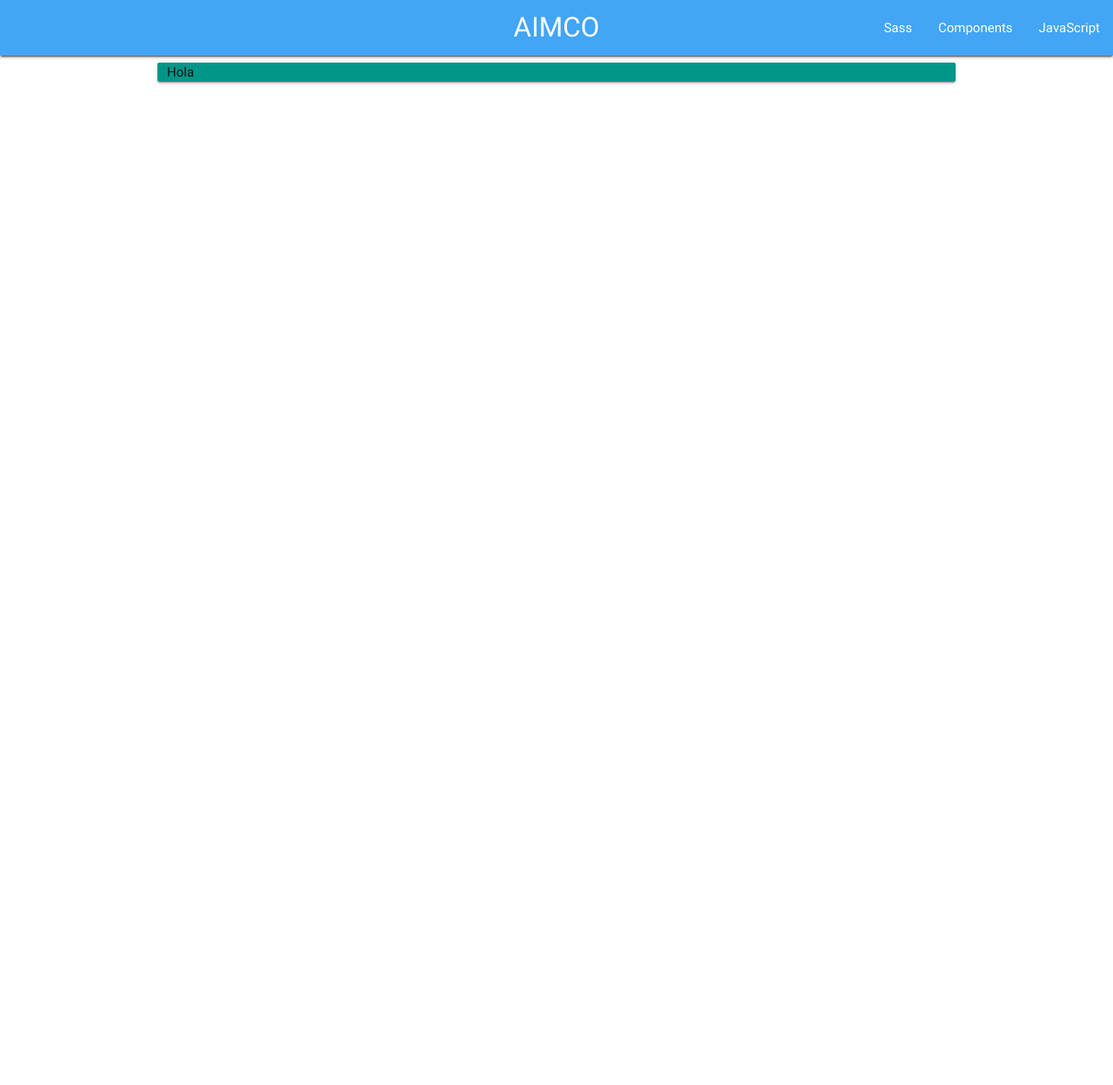
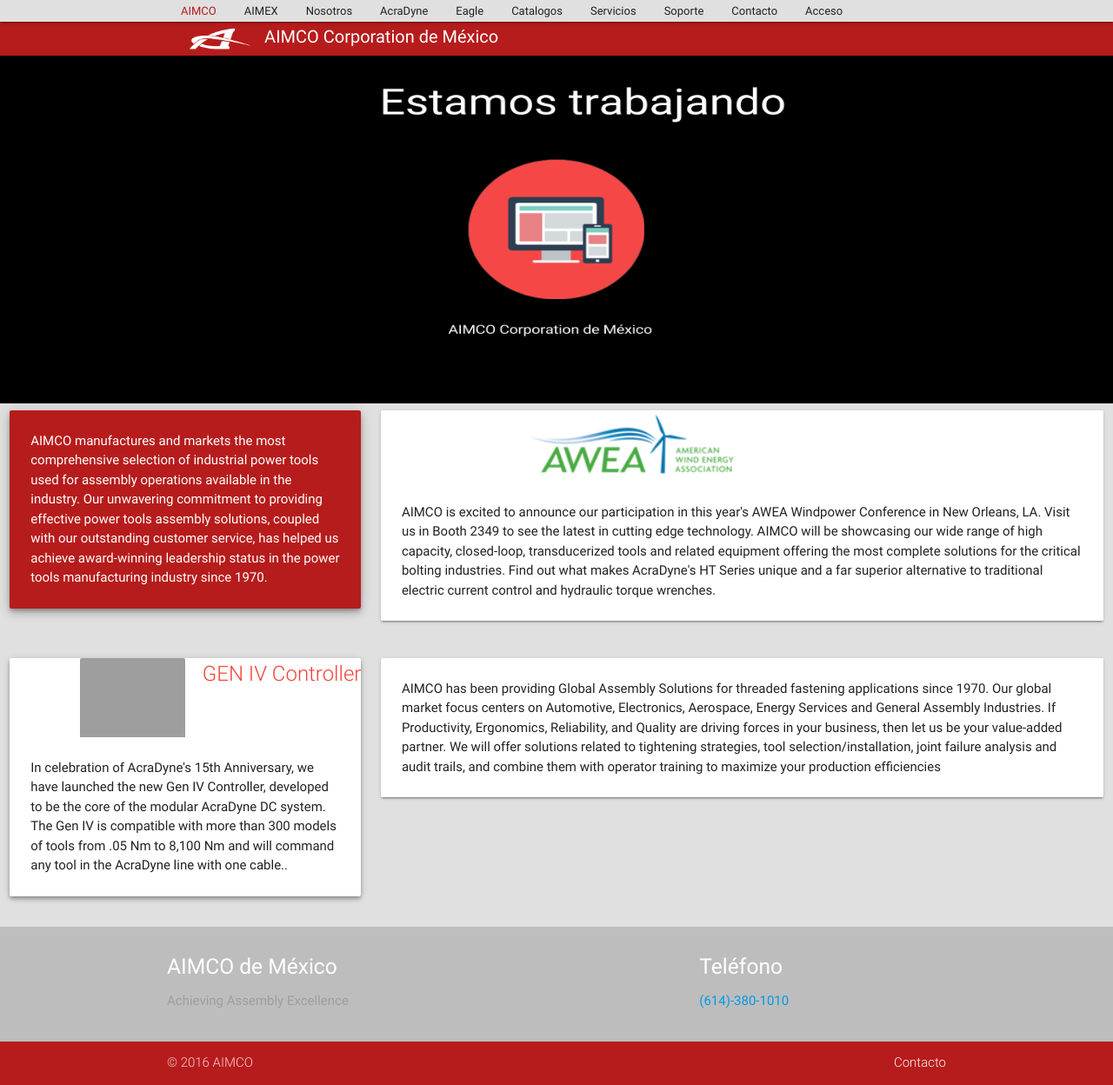
Before and after one commit to chubuntuarc/AIMCO-Materialize, a PHP site: page / in a window 1280 px wide. Shown: the whole page at 87% size. Before the commit the page ends 97 px from the top, so only its background shows below. Run offline with PHP 8.4, Linux system fonts and the light colour scheme; some libraries are stand-ins or nearby versions; grey boxes are pictures that could not be loaded.

Commit message:
Diseño inicial sitio web
Se crea un boseto de diseño para la web principal de AIMCO de México

```diff
--- /dev/null
+++ b/css/diseno.css
@@ -0,0 +1,15 @@
+/*Stylesheet con diseños adicionales para formato de la web*/
+/*Diseño de la barra superior de cada página*/
+.activo { color:#B71C1C; }
+body{ background-color: #e0e0e0; }
+header a:hover:not(.activo) { color: #B71C1C; }
+#aimco{position: relative; left: 18%; top: 10px; font-size: 20px;}
+header{ background-color: #e0e0e0; box-shadow: 2px 2px 2px gray; color: #212121; height: 25px; position: fixed; top: auto; width: 100%; z-index: 1999;}
+header li { float: left; }
+header li a { display: block; color: #212121; font-size: 13px; text-align: center; padding: 0px 16px; text-decoration: none; }
+header ul { list-style-type: none; margin-left: 15%; margin-top: 3px; padding: 0; overflow: hidden; }
+#logo { height: 25px; left: 17%; position: relative; top: 18px; width: 70px; z-index: 998;}
+#logo_tarjeta1 {height: 30%; width: 30%; position: relative; left: 20%;}
+.slider{background-color: black;}
+.slider img{width: 70%; height: 100%; margin-left: 15%;}
+#titulo_pagina{position: fixed; top: 0; z-index: 997; display: block;}
--- a/index.php
+++ b/index.php
@@ -1,28 +1,136 @@
+<!--Sitio web desarrollado para AIMCO Corporation de México
+    Desarrollado por Jesus Arciniega chubuntu.github.io
+    Desarrollado en PHP - HTML5 - Javascript - CSS
+    Utilizando Materialize http://materializecss.com/
+    Derechos Reservados 2016-->
 <!DOCTYPE html>
 <html>
   <head>
+    <!--Meta-Tags-->
     <meta charset="utf-8">
     <meta name="viewport" content="width-device-width, user-scalable=no, initial-scale=1.0, maximum-scale=1.0, minimum-scale=1.0">
+    <meta name="autor" content="Jesus Arciniega">
+    <meta name="description" content="Dashboard Corporativo de AIMCO Corporation de México" />
+    <!--/Meta-Tags-->
     <title>AIMCO Corporation de México</title>
+    <!--Stylesheets-->
     <link rel="stylesheet" href="https://cdnjs.cloudflare.com/ajax/libs/materialize/0.97.5/css/materialize.min.css" media="screen" title="no title" charset="utf-8">
+    <link rel="stylesheet" href="css/diseno.css" media="screen" title="no title" charset="utf-8">
+    <!--/Stylesheets-->
   </head>
   <body>
-    <nav>
-      <div class="nav-wrapper blue lighten-1 z-depth-1">
-        <a href="#" class="brand-logo center">AIMCO</a>
-        <ul id="nav-mobile" class="right hide-on-med-and-down">
-          <li><a href="sass.html">Sass</a></li>
-          <li><a href="badges.html">Components</a></li>
-          <li><a href="collapsible.html">JavaScript</a></li>
+    <!--Barra superior - Header-->
+    <header class="z-depth-1">
+        <ul>
+          <li><a class="activo" href="#">AIMCO</a></li>
+          <li><a href="http://aimex.sytes.net/" target="_blank">AIMEX</a></li>
+          <li><a href="http://aimco-global.com/" target="_blank">Nosotros</a></li>
+          <li><a href="http://www.aimco-solutions.com/acradyne.asp" target="_blank">AcraDyne</a></li>
+          <li><a href="http://www.eagle-premier.com/" target="_blank">Eagle</a></li>
+          <li><a href="http://www.aimco-solutions.com/online_catalog.asp" target="_blank">Catalogos</a></li>
+          <li><a href="#">Servicios</a></li>
+          <li><a href="#">Soporte</a></li>
+          <li><a href="#">Contacto</a></li>
+          <li><a href="#">Acceso</a></li>
+
         </ul>
+    </header>
+
+    <nav id="tiulo_pagina">
+      <div class="nav-wrapper red darken-4">
+        <img src="img/logo.png" id="logo">
+          <a href="#" id="aimco">AIMCO Corporation de México</a>
       </div>
     </nav>
-    <div class="container">
-      <div class="row">
-          <div class="card-panel teal col s12 m12">Hola</div>
+    <!--/Barra superior - Header-->
+    <!--Slider-->
+    <div class="slider">
+      <img src="img/big.png" alt="" />
+    </div>
+    <!--/Slider-->
+    <!--Tarjetas-->
+    <div class="row">
+      <div class="col s12 m4">
+        <div class="card-panel  red darken-4 z-depth-3">
+          <span class="white-text">AIMCO manufactures and markets the most comprehensive selection
+             of industrial power tools used for assembly operations available in the industry.
+              Our unwavering commitment to providing effective power tools assembly solutions,
+              coupled with our outstanding customer service, has helped us achieve award-winning
+              leadership status in the power tools manufacturing industry since 1970.
+          </span>
+        </div>
+      </div>
+      <div class="col s12 m8">
+        <div class="card z-depth-1">
+          <div class="card-image ">
+            <img src="img/awea-logo.png" id="logo_tarjeta1">
+          </div>
+          <div class="card-content">
+            <p>AIMCO is excited to announce our participation in this year's AWEA Windpower Conference in New Orleans, LA.
+               Visit us in Booth 2349 to see the latest in cutting edge technology.
+                AIMCO will be showcasing our wide range of high capacity, closed-loop, transducerized tools
+                 and related equipment offering the most complete solutions for the critical bolting industries.
+                  Find out what makes AcraDyne's HT Series unique and a far superior alternative to traditional
+                  electric current control and hydraulic torque wrenches.</p>
+          </div>
+        </div>
       </div>
     </div>
+    <div class="row">
+      <div class="col s12 m4">
+        <div class="card z-depth-2">
+          <span class="card-title right red-text darken-4-text"> GEN IV Controller</span>
+          <div class="card-image ">
+            <img src="http://aimco-global.com/images/Aimco_Controller.png" id="logo_tarjeta1">
+          </div>
+          <div class="card-content">
+            <p>
+              In celebration of AcraDyne's 15th Anniversary, we have launched the new Gen IV Controller,
+              developed to be the core of the modular AcraDyne DC system. The Gen IV is compatible with more than
+              300 models of tools from .05 Nm to 8,100 Nm and will command any tool in the AcraDyne line with one cable..</p>
+          </div>
+        </div>
+      </div>
+      <div class="col s12 m8">
+        <div class="card">
+          <div class="card-content">
+            <p>
+              AIMCO has been providing Global Assembly Solutions for threaded fastening applications since 1970.
+              Our global market focus centers on Automotive, Electronics, Aerospace, Energy Services and General Assembly Industries.
+              If Productivity, Ergonomics, Reliability, and Quality are driving forces in your business, then let us be your value-added partner.
+              We will offer solutions related to tightening strategies, tool selection/installation, joint failure analysis and audit trails,
+              and combine them with operator training to maximize your production efficiencies</p>
+          </div>
+        </div>
+      </div>
+    </div>
+  <!--/Tarjetas-->
+  <!--Footer-->
+        <footer class="page-footer grey lighten-1 ">
+               <div class="container">
+                 <div class="row">
+                   <div class="col l6 s12">
+                     <h5 class="gray-text">AIMCO de México</h5>
+                     <p class="grey-text">Achieving Assembly Excellence</p>
+                   </div>
+                   <div class="col l4 offset-l2 s12">
+                     <h5 class="gray-text">Teléfono</h5>
+                     <ul>
+                       <li><a class="gray-text">(614)-380-1010 </a></li>
+                     </ul>
+                   </div>
+                 </div>
+                 </div>
+                 <div class="footer-copyright red darken-4">
+                   <div class="container">
+                   © 2016 AIMCO
+                   <a class="grey-text text-lighten-4 right " href="#!">Contacto</a>
+                   </div>
+                 </div>
+               </footer>
+         <!--/Footer-->
   </body>
   <script type="text/javascript" src="http://code.jquery.com/jquery-migrate-1.2.1.min.js"></script>
   <script type="text/javascript" src="https://cdnjs.cloudflare.com/ajax/libs/materialize/0.97.5/js/materialize.min.js"></script>
+  <script type="text/javascript" src="js/master.js"></script>
 </html>
```
Also changed, not shown: img/awea-logo.png (added), img/big.png (added), js/master.js (added), php/master.php (added).
